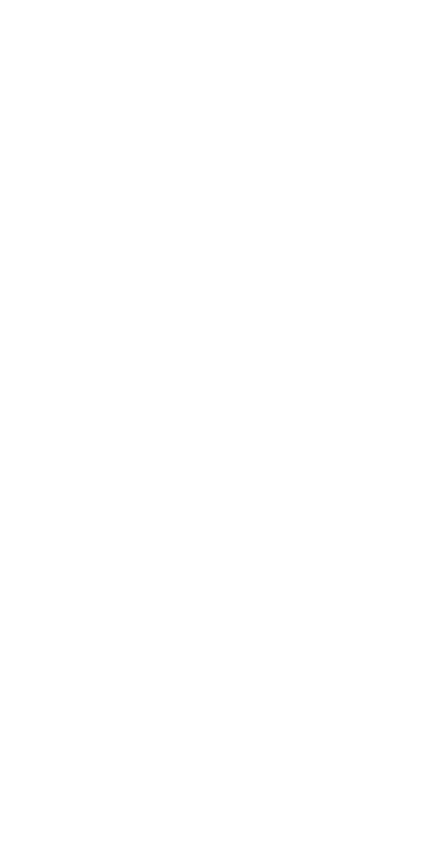
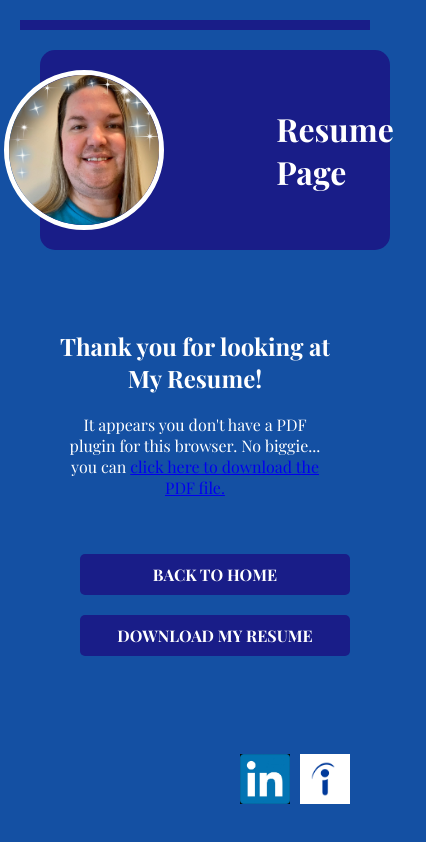
Before and after one commit to Angelmist18/portfolio, a plain HTML site: page resume.html in a window 390 px wide. Shown: the whole page, 426 px wide, since content can reach past the window. Drawn offline with nearby package versions, Linux system fonts and the light colour scheme.

Commit message:
Resume page and documents folder added

```diff
--- a/resume.html
+++ b/resume.html
@@ -0,0 +1,50 @@
+<!DOCTYPE html>
+<html lang="en">
+    <head>
+        <meta charset="UTF-8">
+        <meta name="viewport" content="width=device-width, initial-scale=1.0">
+        <meta http-equiv="X-UA-Compatible" content="ie=edge">
+        <title>IT Portfolio of M. Sean Burch</title>
+        <link rel="stylesheet" href="styles.css">
+    </head>
+    <body>
+        <header class="masthead">
+        <div class="header-content">
+            <div>
+            <img src="images/MyPicture_70.png" alt="M. Sean Burch" class="profile-image">
+            </div>
+            <div>
+            <h1>Resume Page</h1>
+            </div>
+        </div>
+        </header>
+
+        <main>
+            <!-- Section to display the resume -->
+            <section class="resume-display">
+                <h2>Thank you for looking at My Resume!</h2>
+                <object data="documents/M Sean Burch - Functional Resume 2023.pdf" type="application/pdf" width="100%" height="700px">
+                    <!-- Fallback content if PDF cannot be displayed -->
+                    <p>It appears you don't have a PDF plugin for this browser. No biggie... you can <a href="documents/M Sean Burch - Functional Resume 2023.pdf" download>click here to download the PDF file.</a></p>
+                </object>
+                <!-- Buttons to download the resume OR go back to home -->
+                <div class="button-group">
+                    <a href="index.html" class="btn">Back to Home</a>
+                    <a href="documents/M Sean Burch - Functional Resume 2023.pdf" class="btn" download>Download My Resume</a>
+                </div>
+            </section>
+        </main>
+
+        <!-- Social Media Links -->
+        <footer class="footer">
+            <div class="social-media-links">
+            <a href="https://www.linkedin.com/in/mburch80/" target="_blank">
+                <img src="images/LinkedIn_logo.jpg" alt="LinkedIn" />
+            </a>
+            <a href="https://www.indeed.com/" target="_blank">
+                <img src="images/indeed_logo.png" alt="Indeed" />
+            </a>
+            </div>
+        </footer>
+    </body>
+</html>
--- a/styles.css
+++ b/styles.css
@@ -120,6 +120,12 @@ body {
     margin-bottom: 20px;
 }
 
+/* Styles for button group */
+.button-group {
+    text-align: center;
+    padding: 20px;
+}
+
 /* Button styles */
 .btn {
     background-color: var(--header-color);
@@ -133,12 +139,21 @@ body {
     transition: background-color 0.3s, color 0.3s;
     border: none;
     cursor: pointer;
+    margin-top: 20px;
+    margin-right: 20px;
 }
+
 
 /* Button hover styles */
 .btn:hover {
     background-color: #103b79;
     color: #fff;
+}
+
+/* Add styles for the resume display section */
+.resume-display {
+    text-align: center;
+    padding: 20px;
 }
 
 /* Footer styles */
@@ -176,6 +191,15 @@ footer {
 
 /* Responsive adjustments */
 @media (max-width: 768px) {
+    .masthead h1 {
+        font-size: 2rem; /* Reduce font size on smaller screens */
+    }
+
+    .profile-image {
+        width: 150px; /* Smaller size for the profile image */
+        height: 150px;
+    }
+
     .about-skills-container {
       flex-direction: column; /* Stack sections vertically on smaller screens */
       align-items: center; /* Center align the stacked sections */
@@ -186,4 +210,29 @@ footer {
       max-width: 100%; /* Adjusts the maximum width for smaller screens */
       margin-bottom: 20px; /* Space between the sections when stacked */
     }
+
+    .personal-statement, #about-me, .skills {
+        text-align: justify; /* for better readability */
+    }
+
+    .resume-display object {
+        width: 100%;
+        height: auto; /* Adjust height for mobile devices */
+    }
+
+    .button-group .btn {
+        display: block; /* Stack buttons vertically */
+        width: 100%; /* Full width for buttons */
+        margin-right: 0; /* Remove right margin */
+        margin-bottom: 20px; /* Add space between stacked buttons */
+    }
+
+    body {
+        padding-bottom: 100px; /* Additional padding to account for fixed footer */
+    }
+
+    body {
+        padding: 20px; /* Reduce padding */
+        margin: 20px; /* Adjust margin if necessary */
+    }
 }
```
Also changed, not shown: 2 other files.
